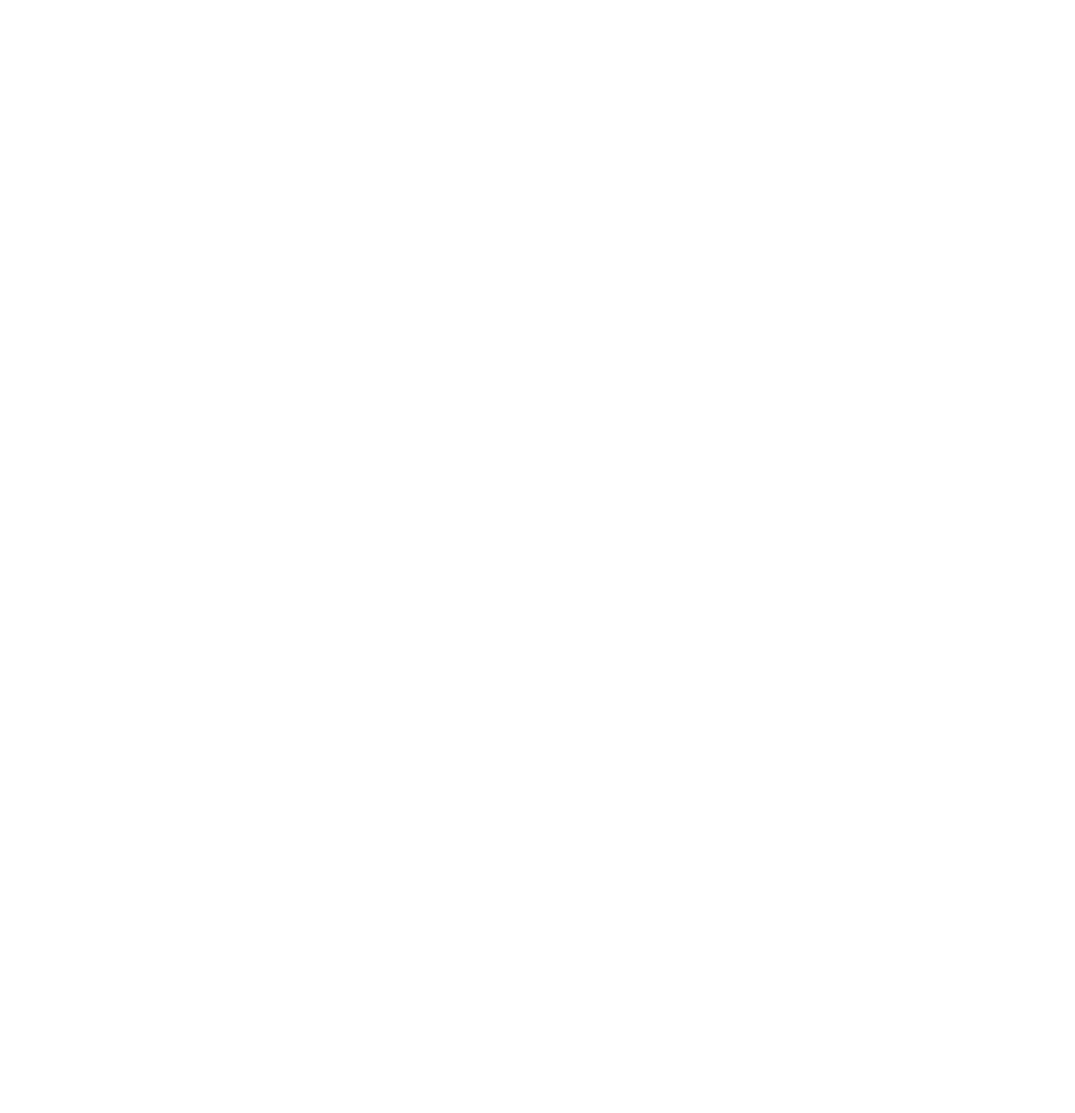
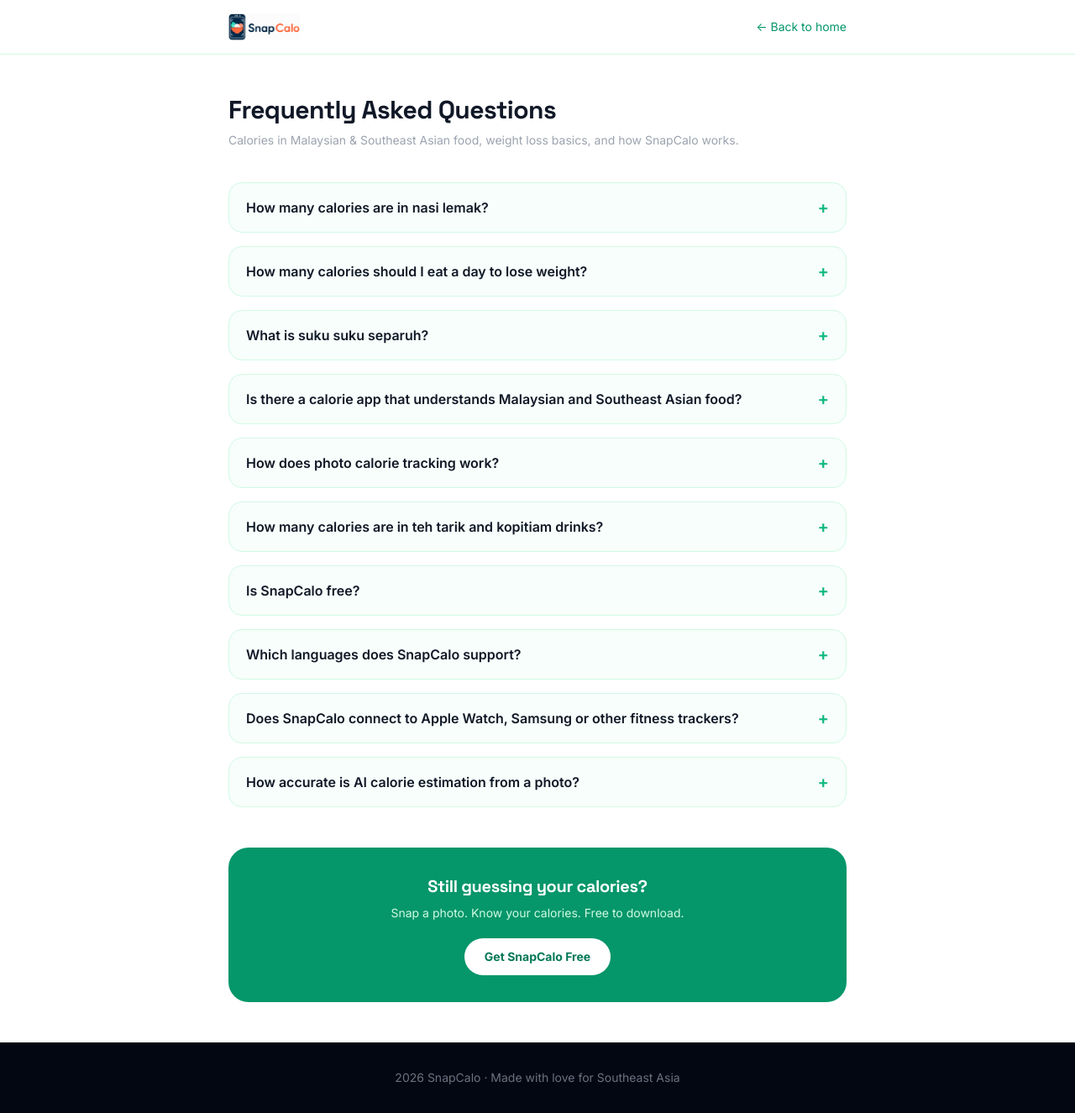
Before and after one commit to davideyoong-afk/snapcalo-landing, a React (Vite) app: page /faq in a window 1280 px wide. Before the commit this address had no page. Shown: the whole page at 84% size. Before the commit the page ends 800 px from the top, so only its background shows below. Built offline with nearby package versions, Linux system fonts and the light colour scheme.

Commit message:
faq: 新增 FAQ 页(10 问,FAQPage 结构化数据抢谷歌精选摘要)+导航入口+sitemap 统一 www

```diff
--- a/src/App.tsx
+++ b/src/App.tsx
@@ -4,6 +4,7 @@
 import Screens from './pages/Screens'
 import Privacy from './pages/Privacy'
 import DeleteAccount from './pages/DeleteAccount'
+import Faq from './pages/Faq'
 import Blog from './pages/Blog'
 import BlogPost from './pages/BlogPost'
 import { I18nProvider } from './i18n/I18nContext'
@@ -19,6 +20,7 @@
         <Route path="/delete-account" element={<DeleteAccount />} />
         <Route path="/blog" element={<Blog />} />
         <Route path="/blog/:slug" element={<BlogPost />} />
+        <Route path="/faq" element={<Faq />} />
       </Routes>
     </I18nProvider>
   )
--- /dev/null
+++ b/src/pages/Faq.tsx
@@ -0,0 +1,106 @@
+const FAQS: { q: string; a: string }[] = [
+  {
+    q: 'How many calories are in nasi lemak?',
+    a: 'A classic plate of nasi lemak (coconut rice, sambal, fried egg, ikan bilis, peanuts, cucumber) is around 500 kcal. Adding fried chicken brings it to roughly 800 kcal. The biggest variables are the rice portion, oil in the sambal, and extra side dishes.',
+  },
+  {
+    q: 'How many calories should I eat a day to lose weight?',
+    a: 'Eat 300–500 kcal less than your body burns daily. For most Malaysians this means about 1,400–1,600 kcal for women and 1,700–2,000 kcal for men, which loses roughly 0.5 kg per week. One kilogram of body fat equals about 7,700 kcal.',
+  },
+  {
+    q: 'What is suku suku separuh?',
+    a: 'Suku suku separuh is Malaysia\'s official healthy plate guideline from KKM (Ministry of Health): fill half your plate with vegetables and fruit, a quarter with protein (fish, chicken, tofu), and a quarter with carbohydrates (rice, noodles). It naturally controls calories without counting.',
+  },
+  {
+    q: 'Is there a calorie app that understands Malaysian and Southeast Asian food?',
+    a: 'Yes. SnapCalo is built specifically for Southeast Asian food — nasi lemak, pho, pad thai, rendang, nasi goreng, tom yum and kopitiam drinks. Snap a photo and the AI recognizes local dishes that Western apps often miss.',
+  },
+  {
+    q: 'How does photo calorie tracking work?',
+    a: 'Take a photo of your meal. SnapCalo\'s AI identifies the dish, estimates the portion size, then calculates calories, protein, carbs and fat using verified nutrition databases (MyFCD, USDA). The whole process takes a few seconds.',
+  },
+  {
+    q: 'How many calories are in teh tarik and kopitiam drinks?',
+    a: 'A teh tarik is about 150 kcal with 5–6 teaspoons of sugar. Kopi O kosong is nearly 0 kcal; kopi with condensed milk is ~120 kcal; Milo dinosaur reaches ~400 kcal; boba milk tea is ~400 kcal per medium cup.',
+  },
+  {
+    q: 'Is SnapCalo free?',
+    a: 'Yes. The free plan includes 3 AI photo scans per day and 3 days of history. SnapCalo Pro (US$4.99/month) unlocks unlimited scans, 60-day history and the AI coach. New users get 14 days of Pro free.',
+  },
+  {
+    q: 'Which languages does SnapCalo support?',
+    a: 'SnapCalo supports six languages: English, Bahasa Melayu, Bahasa Indonesia, Thai, Vietnamese and Chinese — covering the whole Southeast Asian market.',
+  },
+  {
+    q: 'Does SnapCalo connect to Apple Watch, Samsung or other fitness trackers?',
+    a: 'Yes. SnapCalo syncs with Apple Health and Health Connect (Android), so calories burned from workouts recorded by Apple Watch, Samsung Galaxy Watch and other trackers are automatically added to your daily budget.',
+  },
+  {
+    q: 'How accurate is AI calorie estimation from a photo?',
+    a: 'Independent studies put AI photo estimation within roughly 10–20% of true values — similar to careful manual logging, and far better than guessing, which typically underestimates intake by 30–50%. SnapCalo also lets you adjust portions to refine the estimate.',
+  },
+]
+
+/** FAQPage 结构化数据:抢谷歌精选摘要/富媒体展示 */
+const faqJsonLd = {
+  '@context': 'https://schema.org',
+  '@type': 'FAQPage',
+  mainEntity: FAQS.map((f) => ({
+    '@type': 'Question',
+    name: f.q,
+    acceptedAnswer: { '@type': 'Answer', text: f.a },
+  })),
+}
+
+export default function Faq() {
+  return (
+    <div className="min-h-screen bg-white">
+      <script
+        type="application/ld+json"
+        dangerouslySetInnerHTML={{ __html: JSON.stringify(faqJsonLd) }}
+      />
+      <nav className="sticky top-0 z-50 backdrop-blur-lg bg-white/80 border-b border-emerald-100">
+        <div className="max-w-3xl mx-auto px-4 h-16 flex items-center justify-between">
+          <a href="/" className="flex items-center gap-2">
+            <img src="/logo-main.png?v=2" alt="SnapCalo" className="h-8 w-auto" />
+          </a>
+          <a href="/" className="text-sm text-emerald-600 hover:underline">← Back to home</a>
+        </div>
+      </nav>
+
+      <main className="max-w-3xl mx-auto px-4 py-12 text-gray-700 leading-relaxed">
+        <h1 className="text-3xl font-bold text-gray-900 mb-2">Frequently Asked Questions</h1>
+        <p className="text-sm text-gray-400 mb-10">
+          Calories in Malaysian &amp; Southeast Asian food, weight loss basics, and how SnapCalo works.
+        </p>
+
+        <div className="space-y-4">
+          {FAQS.map((f) => (
+            <details key={f.q} className="group rounded-2xl border border-emerald-100 bg-emerald-50/40 open:bg-white open:shadow-sm transition">
+              <summary className="cursor-pointer list-none px-5 py-4 font-semibold text-gray-900 flex items-center justify-between gap-4">
+                {f.q}
+                <span className="text-emerald-500 transition-transform group-open:rotate-45 text-xl leading-none">+</span>
+              </summary>
+              <p className="px-5 pb-5 text-gray-600">{f.a}</p>
+            </details>
+          ))}
+        </div>
+
+        <div className="mt-12 rounded-3xl bg-emerald-600 text-white p-8 text-center">
+          <h2 className="text-xl font-bold mb-2">Still guessing your calories?</h2>
+          <p className="text-emerald-100 text-sm mb-5">Snap a photo. Know your calories. Free to download.</p>
+          <a
+            href="https://play.google.com/store/apps/details?id=com.snapcalo.mobile"
+            className="inline-block rounded-full bg-white text-emerald-700 font-bold px-6 py-3 text-sm hover:bg-emerald-50 transition"
+          >
+            Get SnapCalo Free
+          </a>
+        </div>
+      </main>
+
+      <footer className="bg-gray-950 text-gray-500 py-8 text-center text-sm">
+        2026 SnapCalo · Made with love for Southeast Asia
+      </footer>
+    </div>
+  )
+}
--- a/src/pages/Home.tsx
+++ b/src/pages/Home.tsx
@@ -78,6 +78,7 @@
           <a href="#accuracy" className="nav-link text-sm font-medium text-stone-400 hover:text-white transition">{t.nav.accuracy}</a>
           <a href="#foods" className="nav-link text-sm font-medium text-stone-400 hover:text-white transition">{t.nav.foods}</a>
           <a href="/blog" className="nav-link text-sm font-medium text-stone-400 hover:text-white transition">{t.nav.blog}</a>
+          <a href="/faq" className="nav-link text-sm font-medium text-stone-400 hover:text-white transition">FAQ</a>
 
           <div className="relative" ref={langRef}>
             <button
@@ -122,6 +123,7 @@
           <a href="#accuracy" onClick={() => setMenuOpen(false)} className="block text-stone-300">{t.nav.accuracy}</a>
           <a href="#foods" onClick={() => setMenuOpen(false)} className="block text-stone-300">{t.nav.foods}</a>
           <a href="/blog" onClick={() => setMenuOpen(false)} className="block text-stone-300">{t.nav.blog}</a>
+          <a href="/faq" onClick={() => setMenuOpen(false)} className="block text-stone-300">FAQ</a>
           <div className="pt-2 border-t border-white/[0.06]">
             <p className="text-xs text-stone-500 mb-2">Language / Bahasa</p>
             <div className="grid grid-cols-3 gap-2">
@@ -793,6 +795,7 @@
             <ul className="space-y-2 text-sm">
               <li><a href="#" className="hover:text-emerald-400 transition">About</a></li>
               <li><a href="/blog" className="hover:text-emerald-400 transition">Blog</a></li>
+              <li><a href="/faq" className="hover:text-emerald-400 transition">FAQ</a></li>
               <li><a href="https://www.tiktok.com/@snapcalo.me" target="_blank" rel="noreferrer" className="hover:text-emerald-400 transition">TikTok @snapcalo.me</a></li>
               <li><a href="https://www.facebook.com/profile.php?id=61594966703226" target="_blank" rel="noreferrer" className="hover:text-emerald-400 transition">Facebook Calo Snap</a></li>
             </ul>
```
Also changed, not shown: public/robots.txt, 1 other file (tests, documents, lock files or other folders).
